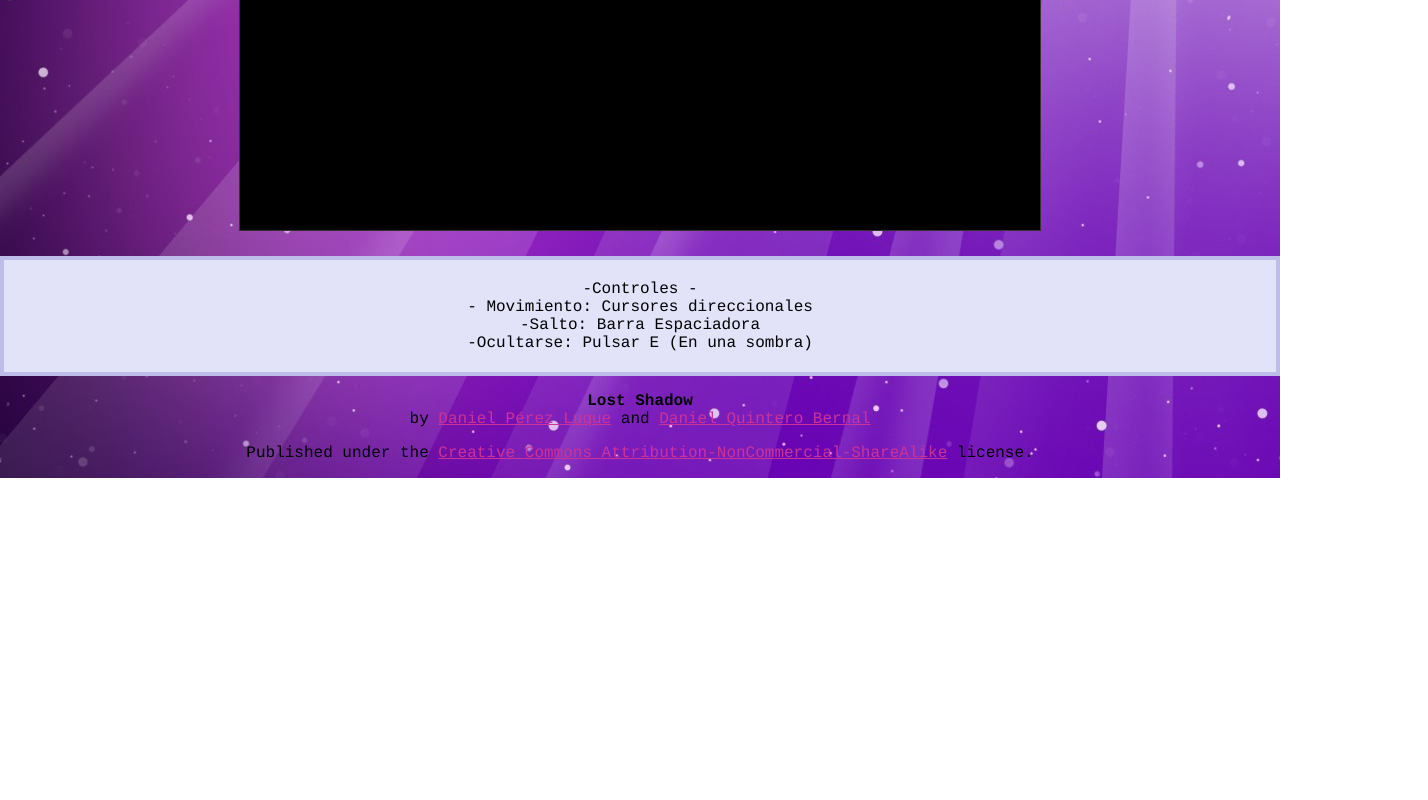
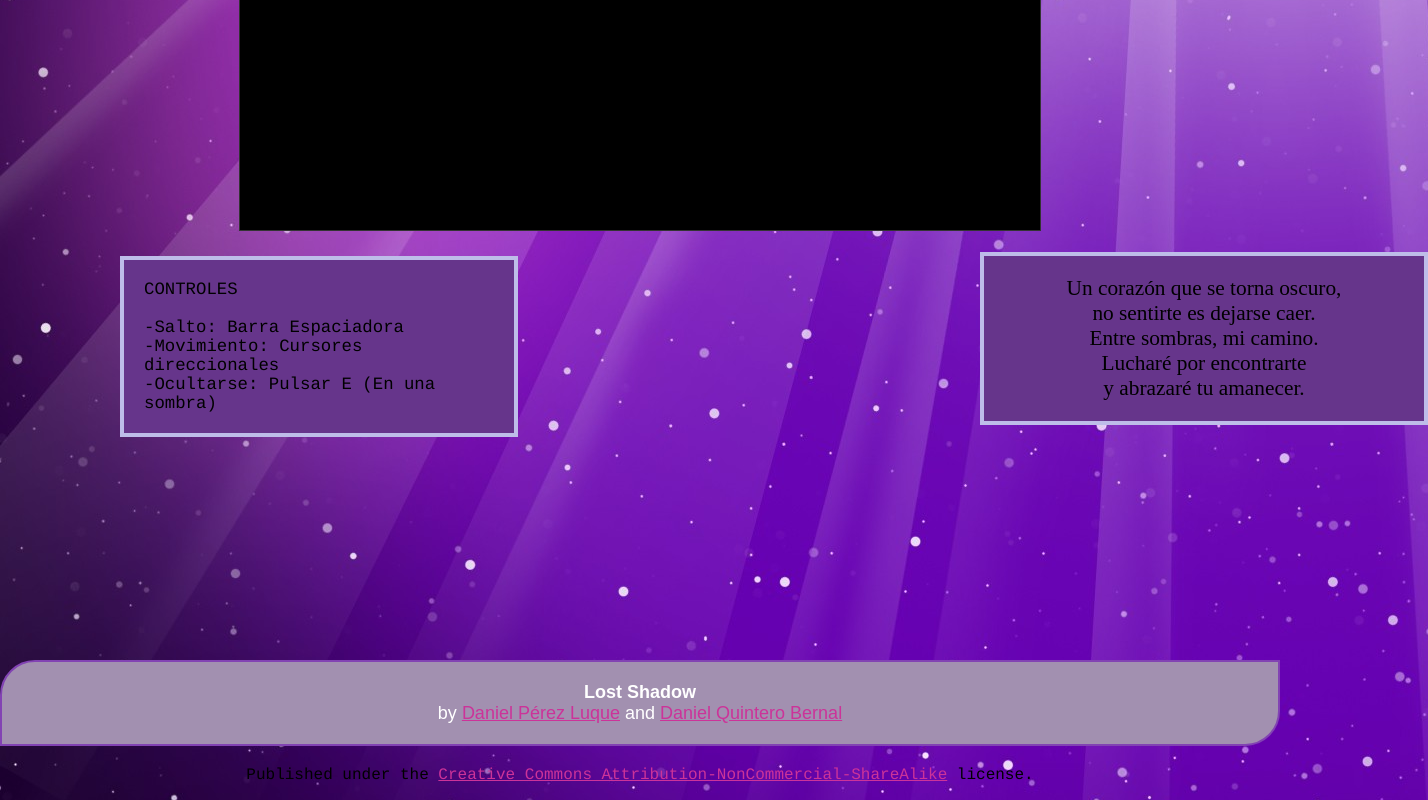
Before and after one commit to DPerezLuque/Practica3, a website: page src/index.html in a window 1280 px wide. Shown: the part 391-1191 px from the top of the page, 1428 px wide, since content can reach past the window. Before the commit the page ends 869 px from the top, so only its background shows below. Drawn offline with Linux system fonts and the light colour scheme; a script that the page names is missing; files whose address does not match are found by name.

Commit message:
Cambios a la página web

```diff
--- a/src/index.html
+++ b/src/index.html
@@ -24,13 +24,22 @@
   </main>
 
   <footer>
-    <div class="content-box-purple"> -Controles - <br>
-    - Movimiento: Cursores direccionales <br>
+    <p class="content-box-purple"> CONTROLES<br><br>
     -Salto: Barra Espaciadora <br>
+    -Movimiento: Cursores direccionales <br>
     -Ocultarse: Pulsar E (En una sombra) <br>
-    </div>
 
-    <p><strong>Lost Shadow</strong><br>
+    </p>
+
+    <p class = "caja-versos"> Un corazón que se torna oscuro, <br>
+      no sentirte es dejarse caer. <br>
+      Entre sombras, mi camino. <br>
+      Lucharé por encontrarte<br>
+      y abrazaré tu amanecer. <br>
+    </p>
+
+
+    <p class = "caja"><strong>Lost Shadow</strong><br>
       by <a href="http://github.com/DPerezLuque">Daniel Pérez Luque</a>
       and <a href="http://github.com/daquinte">Daniel Quintero Bernal</a>
 
--- a/src/styles.css
+++ b/src/styles.css
@@ -18,10 +18,61 @@ a {
   color: #c39;
 }
 
+.caja {
+
+font-family: sans-serif;
+
+color: #ffffff;
+
+font-size: 18px;
+
+font-weight: 400;
+
+text-align: center;
+
+background: #A290B0;
+
+margin: 0 0 20px;
+
+overflow: hidden;
+
+padding: 20px;
+
+border-radius: 25px 0px 25px 0px;
+
+-moz-border-radius: 35px 0px 35px 0px;
+
+-webkit-border-radius: 35px 0px 35px 0px;
+
+border: 2px solid #8243B3;
+
+}
+
 .content-box-purple {
-  background-color: #e2e2f9;
+  background-color: #66358B;
   border: 4px solid #bebde9;
-  margin: 10 0 25px;
+  width: 350px;
+  font-size: 13pt;
+  position: relative;
+  right: -120px;
+  margin: 00 0 25px;
+  text-align: left;
+  overflow: hidden;
+  padding: 20px;
+}
+
+.caja-versos {
+
+font-family: vivaldi;
+font-size: 16pt;
+ background-color: #66358B;
+  border: 4px solid #bebde9;
+  width: 400px;
+  position: relative;
+  right: -980px;
+  bottom: 210px;
+  margin: 00 0 25px;
+  text-align: center;
   overflow: hidden;
   padding: 20px;
 }
```
